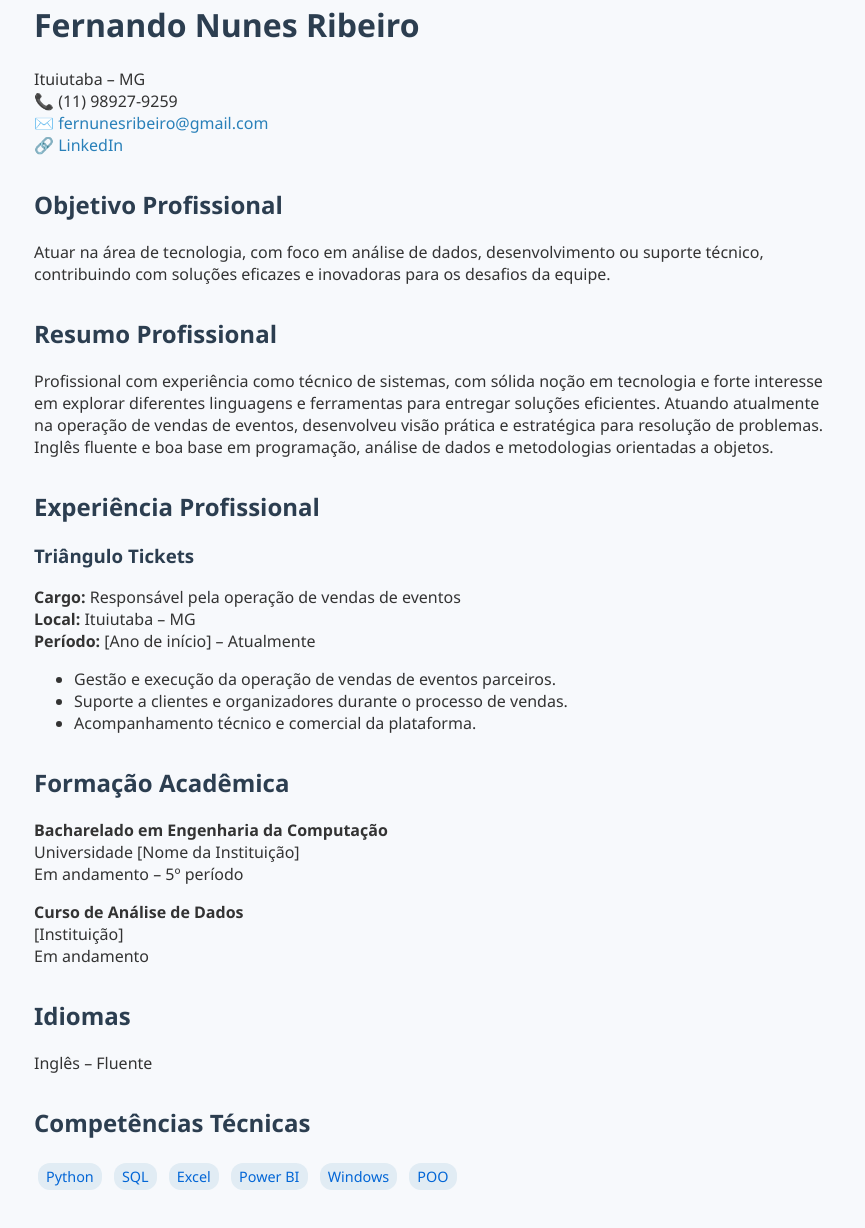
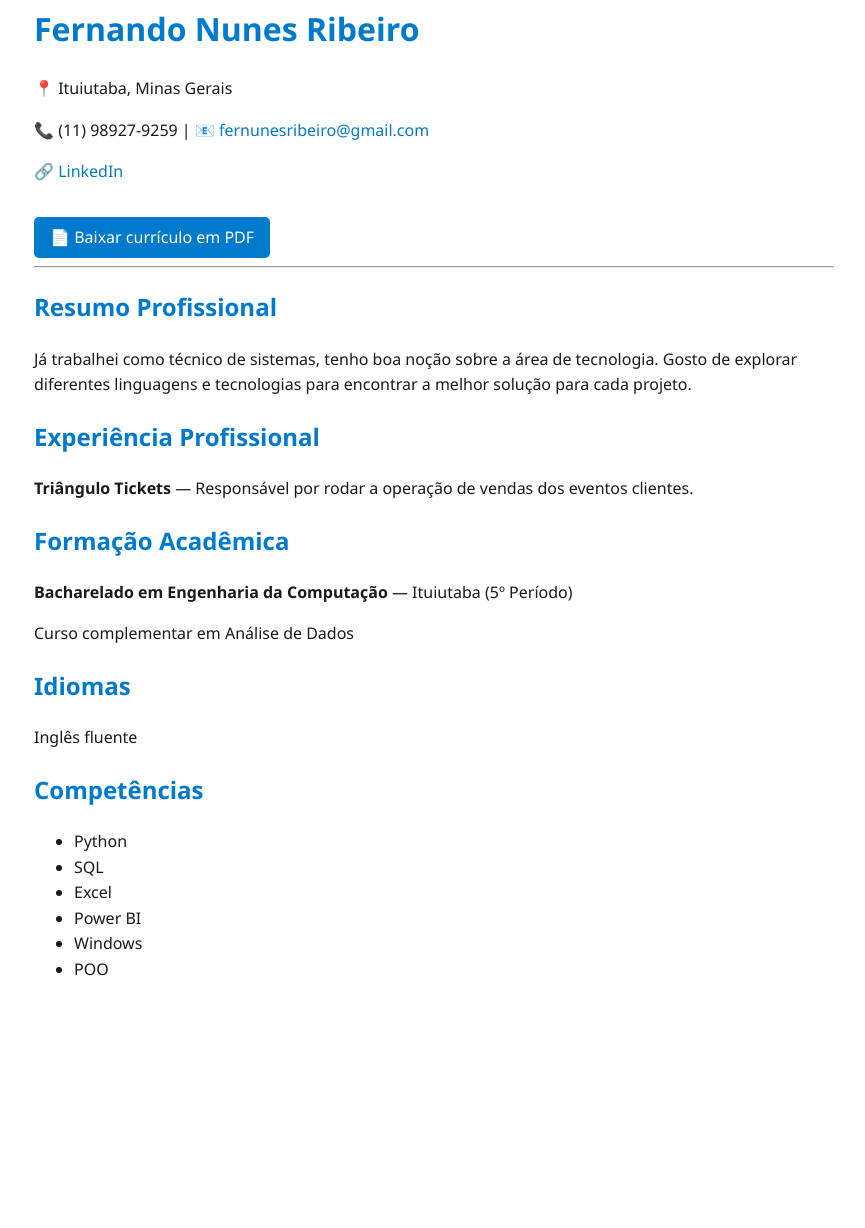
Before and after one commit to nandonunes77/meu-curriculo, a plain HTML site: page index.html in a window 1280 px wide. Shown: the part 50-1278 px from the top of the page, without its empty margins (206-1071 px from the left). After the commit the page ends 1081 px from the top, so only its background shows below. Drawn offline with Linux system fonts and the light colour scheme.

Commit message:
Update index.html

```diff
--- a/index.html
+++ b/index.html
@@ -1,102 +1,99 @@
 <!DOCTYPE html>
-<html lang="pt-BR">
+<html lang="pt-br">
 <head>
   <meta charset="UTF-8" />
   <meta name="viewport" content="width=device-width, initial-scale=1.0" />
-  <title>Fernando Nunes Ribeiro - Currículo</title>
+  <title>Currículo - Fernando Nunes Ribeiro</title>
   <style>
+    :root {
+      --bg-color: #ffffff;
+      --text-color: #1a1a1a;
+      --accent-color: #007acc;
+    }
+
+    @media (prefers-color-scheme: dark) {
+      :root {
+        --bg-color: #1a1a1a;
+        --text-color: #ffffff;
+        --accent-color: #66d9ef;
+      }
+    }
+
     body {
+      margin: 0;
       font-family: 'Segoe UI', Tahoma, Geneva, Verdana, sans-serif;
-      margin: 0;
-      padding: 0;
-      background-color: #f7f9fc;
-      color: #333;
+      background-color: var(--bg-color);
+      color: var(--text-color);
+      padding: 2rem;
+      line-height: 1.6;
     }
+
+    h1, h2 {
+      color: var(--accent-color);
+    }
+
+    a {
+      color: var(--accent-color);
+      text-decoration: none;
+    }
+
+    a:hover {
+      text-decoration: underline;
+    }
+
     .container {
       max-width: 800px;
-      margin: 0 auto;
-      padding: 2rem;
+      margin: auto;
     }
-    h1, h2, h3 {
-      color: #2c3e50;
+
+    .download {
+      display: inline-block;
+      margin-top: 1rem;
+      padding: 0.5rem 1rem;
+      background-color: var(--accent-color);
+      color: var(--bg-color);
+      text-decoration: none;
+      border-radius: 5px;
     }
-    .section {
-      margin-bottom: 2rem;
-    }
-    .contact a {
-      color: #2980b9;
-      text-decoration: none;
-    }
-    .skills span {
-      display: inline-block;
-      background-color: #e1ecf4;
-      color: #0366d6;
-      padding: 4px 8px;
-      margin: 4px;
-      border-radius: 12px;
-      font-size: 0.9rem;
+
+    .download:hover {
+      opacity: 0.9;
     }
   </style>
 </head>
 <body>
   <div class="container">
-    <header class="section">
-      <h1>Fernando Nunes Ribeiro</h1>
-      <p class="contact">
-        Ituiutaba – MG<br />
-        📞 (11) 98927-9259<br />
-        ✉️ <a href="mailto:fernunesribeiro@gmail.com">fernunesribeiro@gmail.com</a><br />
-        🔗 <a href="https://www.linkedin.com/in/fernando-nunes-b85067274" target="_blank">LinkedIn</a>
-      </p>
-    </header>
+    <h1>Fernando Nunes Ribeiro</h1>
+    <p>📍 Ituiutaba, Minas Gerais</p>
+    <p>📞 (11) 98927-9259 | 📧 <a href="mailto:fernunesribeiro@gmail.com">fernunesribeiro@gmail.com</a></p>
+    <p>🔗 <a href="https://www.linkedin.com/in/fernando-nunes-b85067274/" target="_blank">LinkedIn</a></p>
 
-    <section class="section">
-      <h2>Objetivo Profissional</h2>
-      <p>Atuar na área de tecnologia, com foco em análise de dados, desenvolvimento ou suporte técnico, contribuindo com soluções eficazes e inovadoras para os desafios da equipe.</p>
-    </section>
+    <a class="download" href="curriculo-fernando.pdf" download>📄 Baixar currículo em PDF</a>
 
-    <section class="section">
-      <h2>Resumo Profissional</h2>
-      <p>Profissional com experiência como técnico de sistemas, com sólida noção em tecnologia e forte interesse em explorar diferentes linguagens e ferramentas para entregar soluções eficientes. Atuando atualmente na operação de vendas de eventos, desenvolveu visão prática e estratégica para resolução de problemas. Inglês fluente e boa base em programação, análise de dados e metodologias orientadas a objetos.</p>
-    </section>
+    <hr>
 
-    <section class="section">
-      <h2>Experiência Profissional</h2>
-      <h3>Triângulo Tickets</h3>
-      <p><strong>Cargo:</strong> Responsável pela operação de vendas de eventos<br />
-         <strong>Local:</strong> Ituiutaba – MG<br />
-         <strong>Período:</strong> [Ano de início] – Atualmente</p>
-      <ul>
-        <li>Gestão e execução da operação de vendas de eventos parceiros.</li>
-        <li>Suporte a clientes e organizadores durante o processo de vendas.</li>
-        <li>Acompanhamento técnico e comercial da plataforma.</li>
-      </ul>
-    </section>
+    <h2>Resumo Profissional</h2>
+    <p>Já trabalhei como técnico de sistemas, tenho boa noção sobre a área de tecnologia. Gosto de explorar diferentes linguagens e tecnologias para encontrar a melhor solução para cada projeto.</p>
 
-    <section class="section">
-      <h2>Formação Acadêmica</h2>
-      <p><strong>Bacharelado em Engenharia da Computação</strong><br />
-         Universidade [Nome da Instituição]<br />
-         Em andamento – 5º período</p>
-      <p><strong>Curso de Análise de Dados</strong><br />
-         [Instituição]<br />
-         Em andamento</p>
-    </section>
+    <h2>Experiência Profissional</h2>
+    <p><strong>Triângulo Tickets</strong> — Responsável por rodar a operação de vendas dos eventos clientes.</p>
 
-    <section class="section">
-      <h2>Idiomas</h2>
-      <p>Inglês – Fluente</p>
-    </section>
+    <h2>Formação Acadêmica</h2>
+    <p><strong>Bacharelado em Engenharia da Computação</strong> — Ituiutaba (5º Período)</p>
+    <p>Curso complementar em Análise de Dados</p>
 
-    <section class="section skills">
-      <h2>Competências Técnicas</h2>
-      <span>Python</span>
-      <span>SQL</span>
-      <span>Excel</span>
-      <span>Power BI</span>
-      <span>Windows</span>
-      <span>POO</span>
-    </section>
+    <h2>Idiomas</h2>
+    <p>Inglês fluente</p>
+
+    <h2>Competências</h2>
+    <ul>
+      <li>Python</li>
+      <li>SQL</li>
+      <li>Excel</li>
+      <li>Power BI</li>
+      <li>Windows</li>
+      <li>POO</li>
+    </ul>
   </div>
 </body>
 </html>
```
